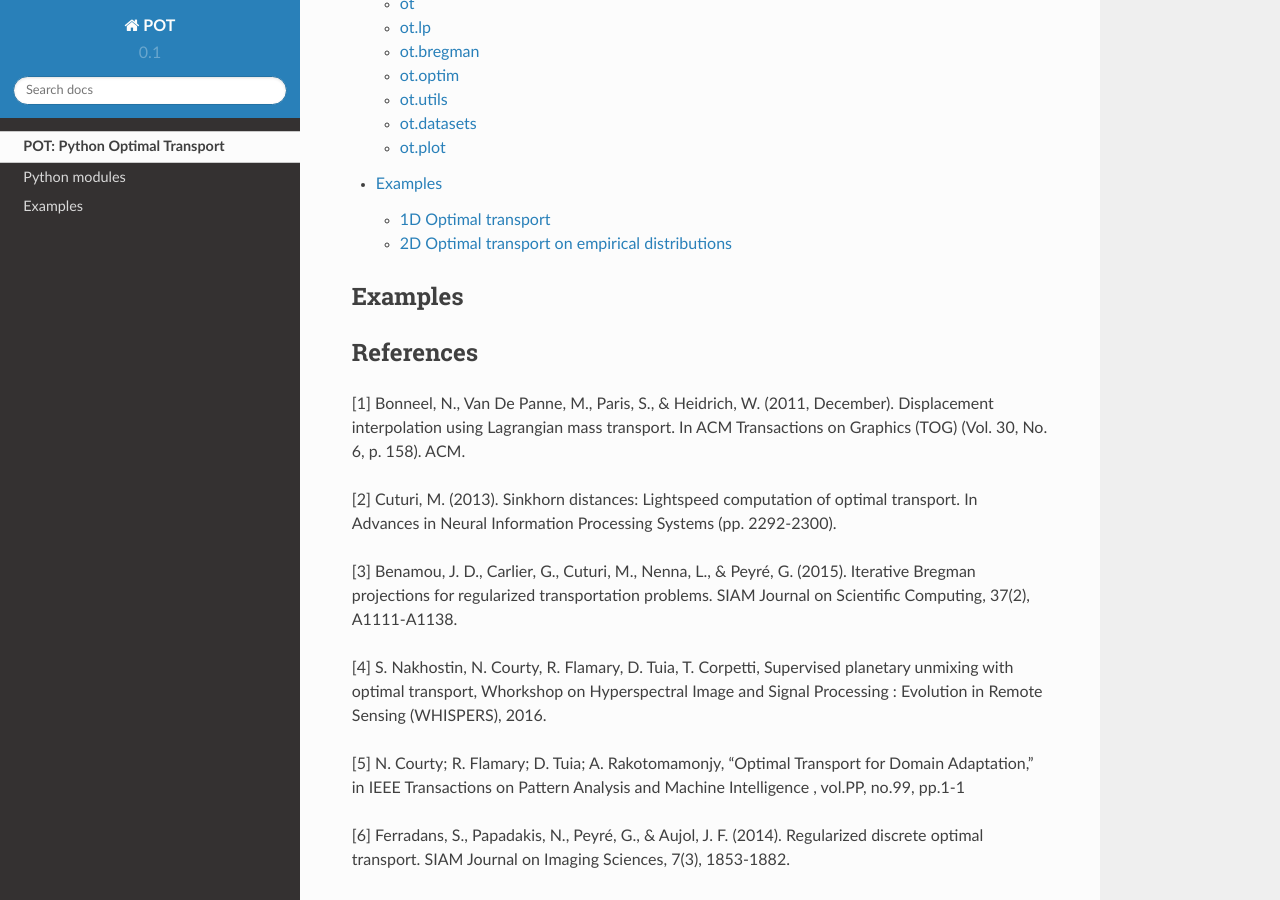
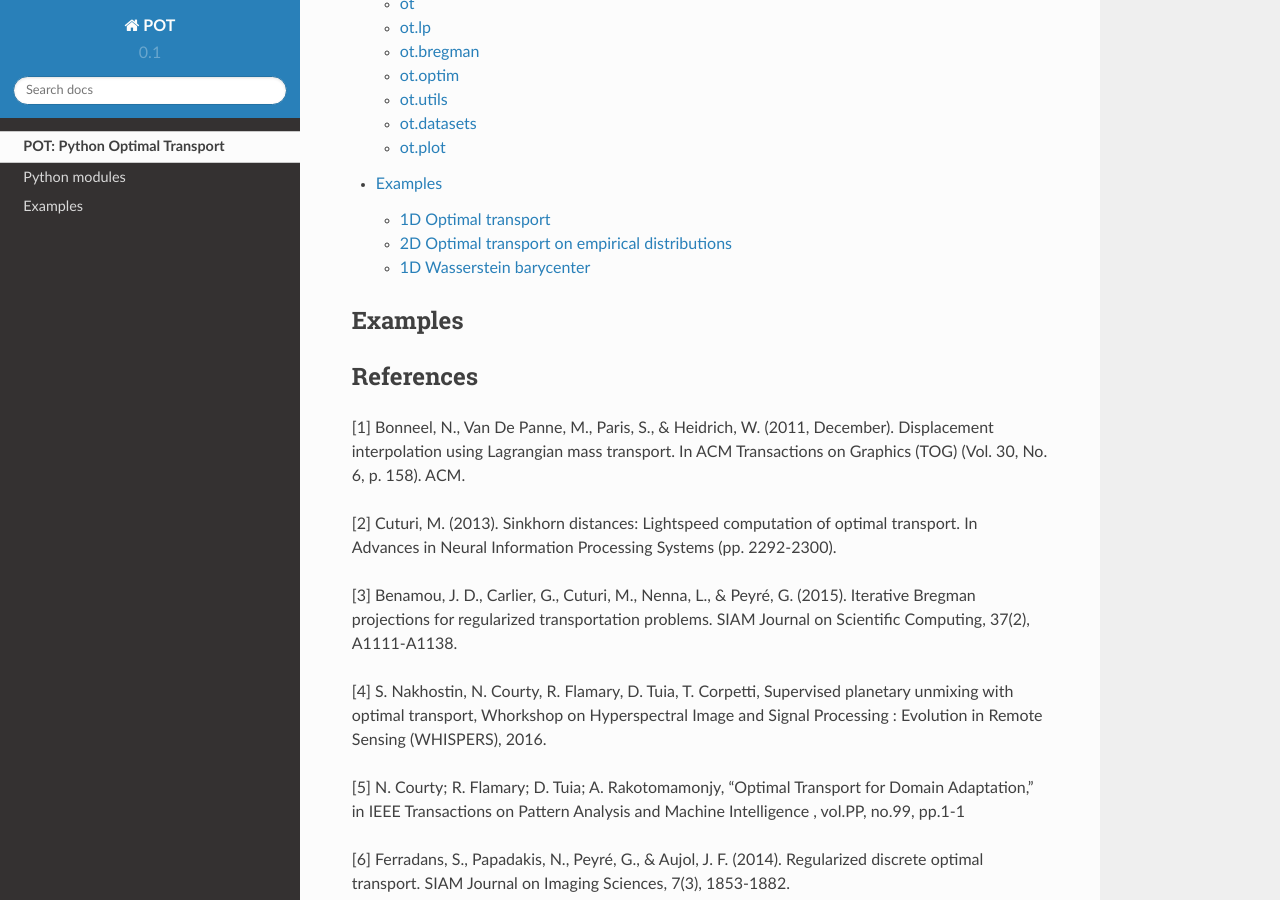
Before and after one commit to PythonOT/POT, a Sphinx documentation site: the page built from docs/source/index.rst, in a window 1280 px wide and 900 px high, scrolled down 620 px. Built offline with Sphinx 7.4.7 and the Read the Docs theme 2.0.0, drawn with Linux system fonts in a browser that asks for light colours.

Commit message:
add notebook barycenter

```diff
--- a/docs/source/examples.rst
+++ b/docs/source/examples.rst
@@ -12,3 +12,8 @@ Examples
 -----------------------------------------------
 
 .. literalinclude:: ../../examples/demo_OT_2D_samples.py
+
+1D Wasserstein barycenter
+-------------------------
+
+.. literalinclude:: ../../examples/demo_barycenter_1D.py
```
Also changed, not shown: README.md (+1 -0 lines).
